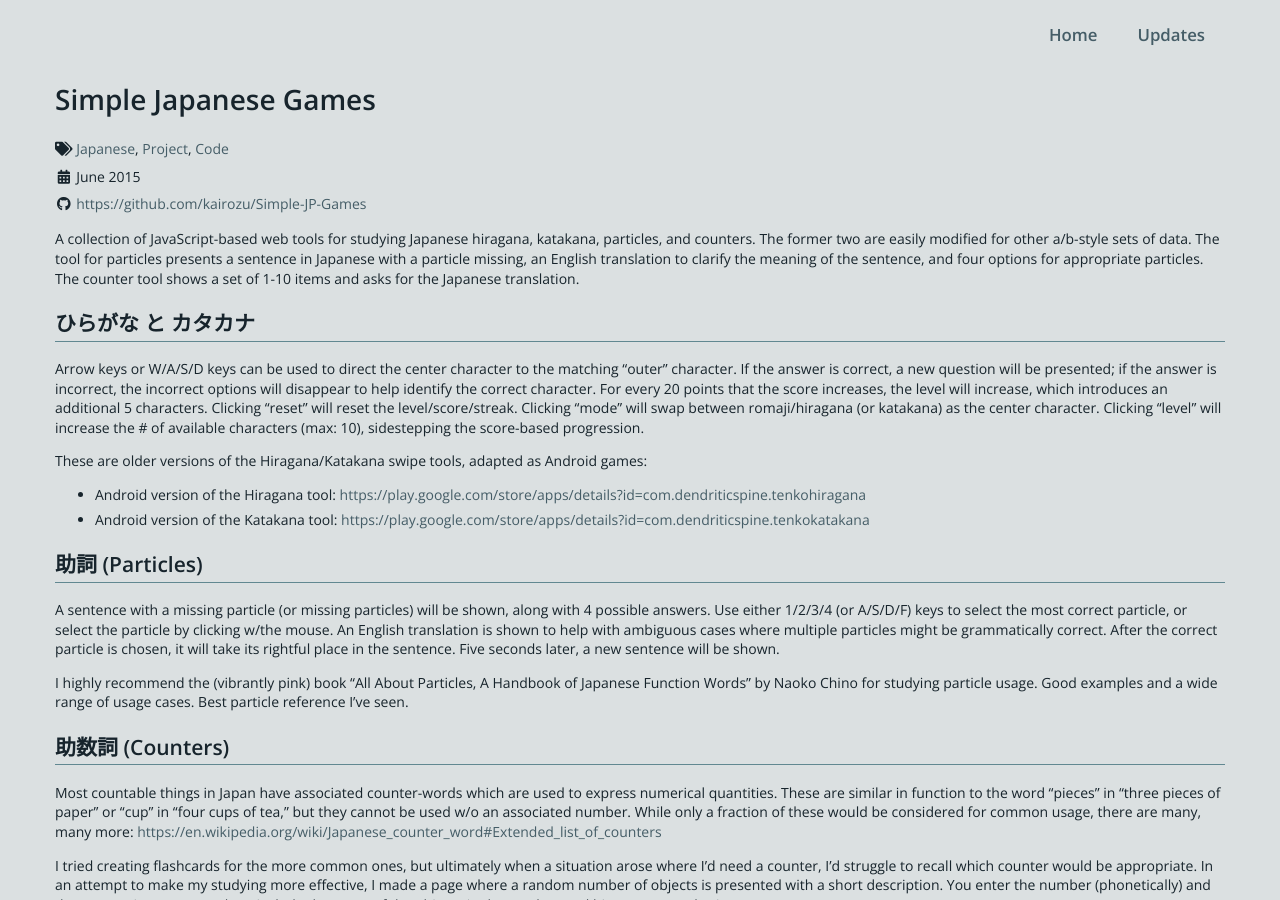
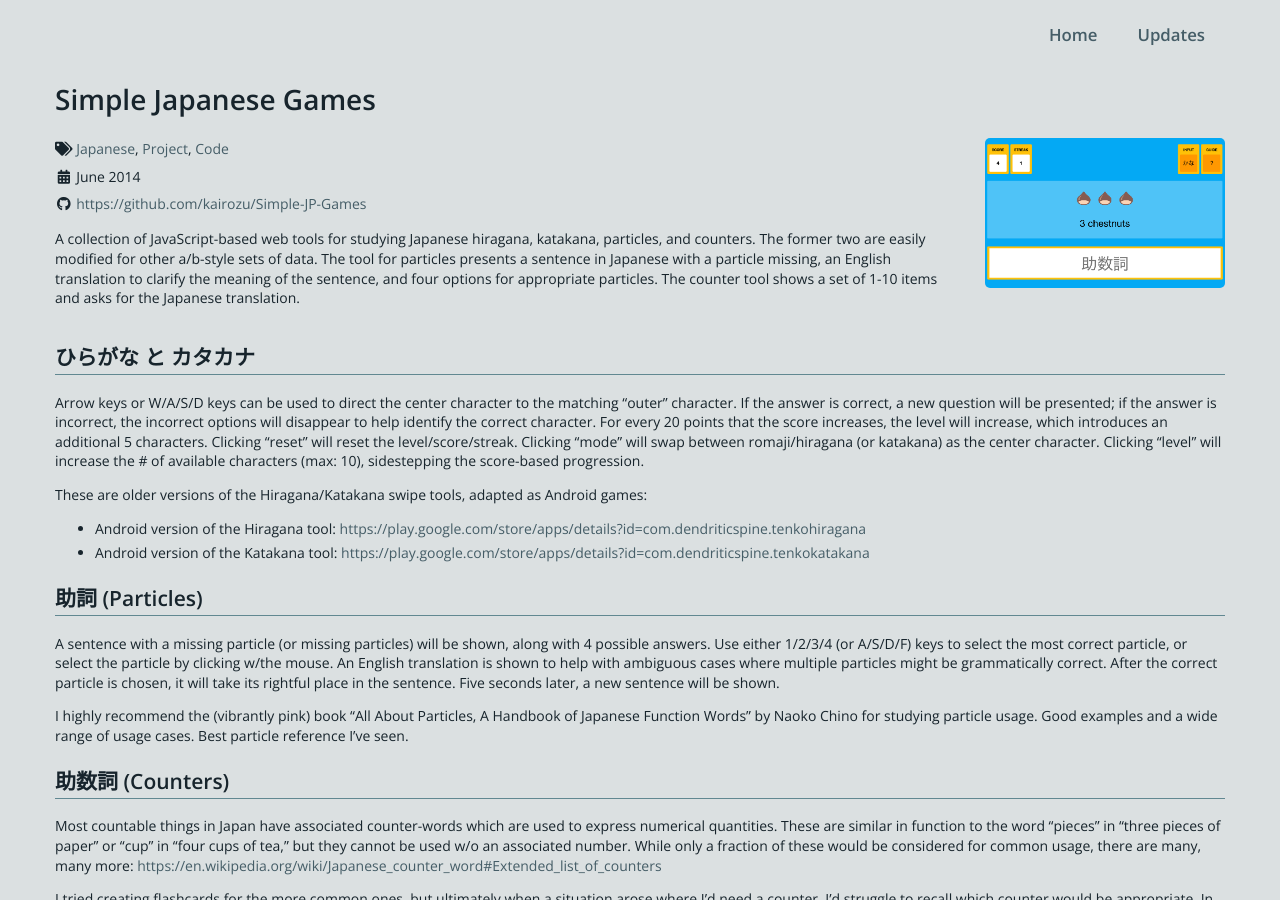
Before and after one commit to kairozu/kairozu.github.io, a Jekyll site: the page built from updates/_posts/2014-06-12-benkyousuru.md, in a window 1280 px wide and 900 px high. Built offline with Jekyll 4.4.1, drawn with Linux system fonts in a browser that asks for light colours; nearby versions of some CDN libraries.

Commit message:
add img to benkyou

```diff
--- a/updates/_posts/2015-06-12-benkyousuru.md
+++ b/updates/_posts/2014-06-12-benkyousuru.md
@@ -2,9 +2,13 @@
 layout: content
 title: Simple Japanese Games
 hasgithub: https://github.com/kairozu/Simple-JP-Games
+hasimg: /images/counters.png
+imgwidth: 240
 tags: japanese project code
 ---
 A collection of JavaScript-based web tools for studying Japanese hiragana, katakana, particles, and counters. The former two are easily modified for other a/b-style sets of data. The tool for particles presents a sentence in Japanese with a particle missing, an English translation to clarify the meaning of the sentence, and four options for appropriate particles. The counter tool shows a set of 1-10 items and asks for the Japanese translation.
+
+<div class="spacerClear"></div>
 
 ## ひらがな と カタカナ
 Arrow keys or W/A/S/D keys can be used to direct the center character to the matching "outer" character. If the answer is correct, a new question will be presented; if the answer is incorrect, the incorrect options will disappear to help identify the correct character. For every 20 points that the score increases, the level will increase, which introduces an additional 5 characters. Clicking "reset" will reset the level/score/streak. Clicking "mode" will swap between romaji/hiragana (or katakana) as the center character. Clicking "level" will increase the # of available characters (max: 10), sidestepping the score-based progression.
```
Also changed, not shown: images/counters.png (added).
